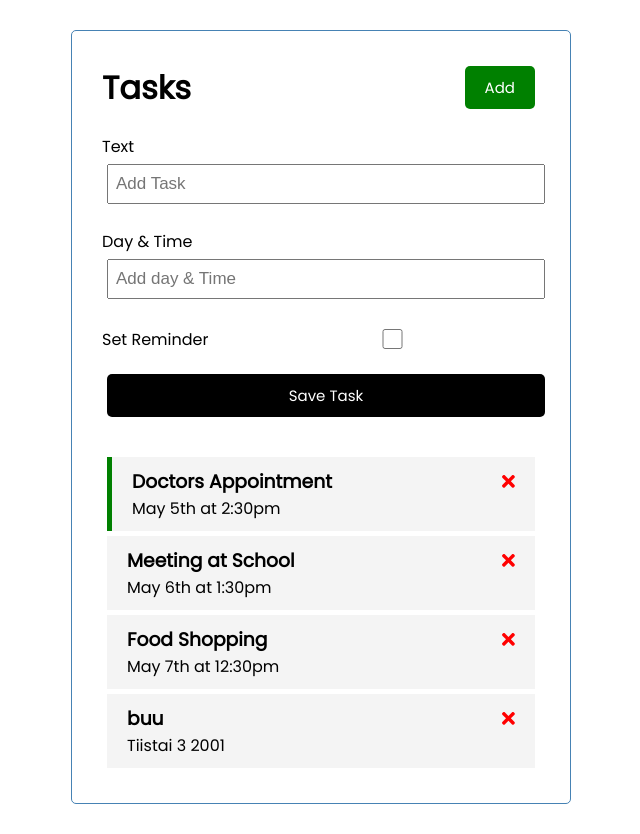
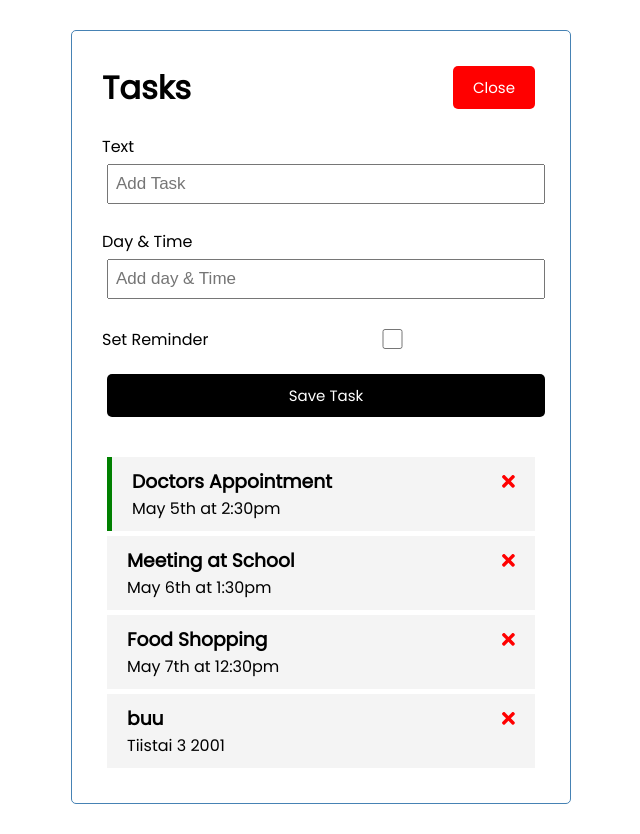
Before and after one commit to JoniKristianK/Tasks, an Angular app: page / in a window 1280 px wide. Both pictures are taken after a click on the button "Add". Shown: the whole page, without its empty margins (319-959 px from the left). Built offline with nearby package versions, Linux system fonts and the light colour scheme; data requests are answered from the project's data file.

Commit message:
Toggle Add button & UI Service

```diff
--- a/src/app/components/add-task/add-task.component.html
+++ b/src/app/components/add-task/add-task.component.html
@@ -1,4 +1,4 @@
-<form class="add-form" (ngSubmit)="onSubmit()">
+<form *ngIf="showAddTask" class="add-form" (ngSubmit)="onSubmit()">
 	<div class="form-control">
 		<label for="text">Text</label>
 		<input
--- a/src/app/components/add-task/add-task.component.ts
+++ b/src/app/components/add-task/add-task.component.ts
@@ -1,4 +1,7 @@
 import { Component, OnInit, Output, EventEmitter } from '@angular/core';
+import { Subscription } from 'rxjs';
+
+import { UiService } from '../../service/ui.service';
 import { Task } from '../../Task';
 
 @Component({
@@ -12,8 +15,14 @@
 	text: string = '';
 	day: string = '';
 	reminder: boolean = false;
+	showAddTask: boolean = false;
+	subscription!: Subscription;
 
-	constructor() {}
+	constructor(private uiService: UiService) {
+		this.subscription = this.uiService
+			.onToggle()
+			.subscribe((value) => (this.showAddTask = value));
+	}
 
 	ngOnInit(): void {}
 
--- a/src/app/components/header/header.component.html
+++ b/src/app/components/header/header.component.html
@@ -1,4 +1,8 @@
 <header>
 	<h1>{{ title }}</h1>
-	<app-button color="green" text="Add" (btnClick)="toggleAddTask()"></app-button>
+	<app-button
+		color="{{ showAddTask ? 'red' : 'green' }}"
+		text="{{ showAddTask ? 'Close' : 'Add' }}"
+		(btnClick)="toggleAddTask()"
+	></app-button>
 </header>
--- a/src/app/components/header/header.component.ts
+++ b/src/app/components/header/header.component.ts
@@ -1,4 +1,7 @@
 import { Component, OnInit } from '@angular/core';
+import { Subscription } from 'rxjs';
+
+import { UiService } from '../../service/ui.service';
 
 @Component({
 	selector: 'app-header',
@@ -7,10 +10,18 @@
 })
 export class HeaderComponent implements OnInit {
 	title: string = 'Tasks';
+	showAddTask: boolean = false;
+	subscription!: Subscription;
 
-	constructor() {}
+	constructor(private uiService: UiService) {
+		this.subscription = this.uiService
+			.onToggle()
+			.subscribe((value) => (this.showAddTask = value));
+	}
 
 	ngOnInit(): void {}
 
-	toggleAddTask() {}
+	toggleAddTask() {
+		this.uiService.toggleAddTask();
+	}
 }
--- /dev/null
+++ b/src/app/service/ui.service.ts
@@ -0,0 +1,21 @@
+import { Injectable } from '@angular/core';
+import { Observable, Subject } from 'rxjs';
+
+@Injectable({
+	providedIn: 'root',
+})
+export class UiService {
+	private showAddTask: boolean = false;
+	private subject = new Subject<any>();
+
+	constructor() {}
+
+	toggleAddTask(): void {
+		this.showAddTask = !this.showAddTask;
+		this.subject.next(this.showAddTask);
+	}
+
+	onToggle(): Observable<any> {
+		return this.subject.asObservable();
+	}
+}
```
Also changed, not shown: 1 other file (tests, documents, lock files or other folders).
